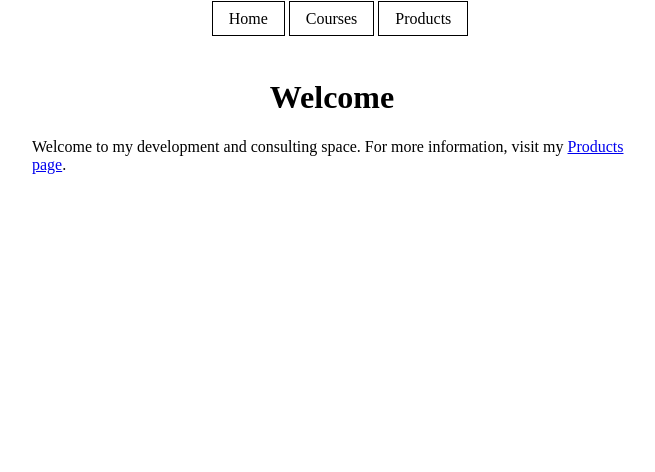
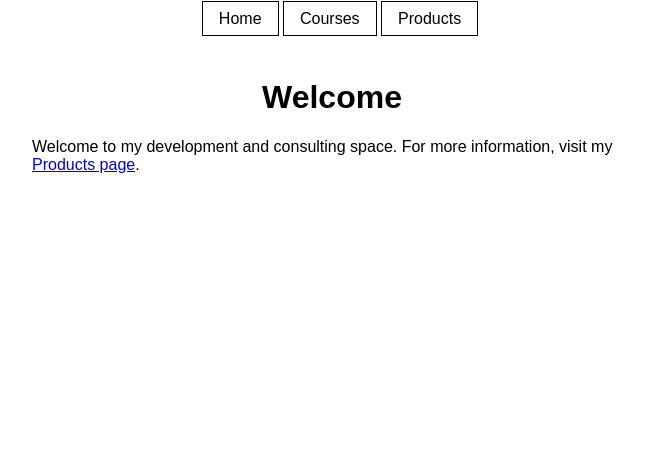
Before and after one commit to flikkes/felix-development-pages, a Flask app: page / in a window 1280 px wide. Shown: the top 472 px of the page, without its empty margins (308-963 px from the left). Run offline with Flask 2, Linux system fonts and the light colour scheme.

Commit message:
changed font

```diff
--- a/static/css/main.css
+++ b/static/css/main.css
@@ -1,3 +1,7 @@
+html {
+    font-family: Arial, Helvetica, sans-serif;
+}
+
 footer {
     position: absolute;
     bottom: 0;
```
